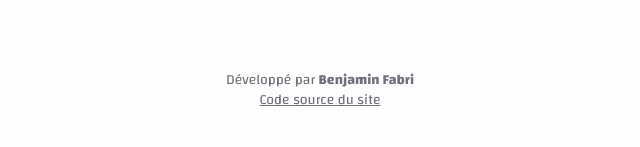
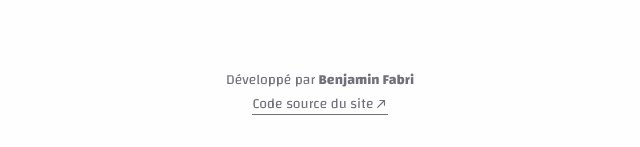
Before and after one commit to befabri/bfabri.me, an Astro site: page / in a window 1280 px wide. Shown: the part 2884-3031 px from the top of the page, 320-960 px from the left. Built offline with nearby package versions, Linux system fonts and the light colour scheme; Astro itself is replaced by a stand-in of ours.

Commit message:
Update Footer with Link component

```diff
--- a/src/components/layouts/Footer.astro
+++ b/src/components/layouts/Footer.astro
@@ -1,4 +1,5 @@
 ---
+import Link from "@components/ui/Link.astro";
 import { getLangFromUrl, useTranslations } from "@i18n/utils";
 
 const lang = getLangFromUrl(Astro.url);
@@ -6,14 +7,17 @@ const t = useTranslations(lang);
 ---
 
 <footer class="mb-12 mt-28 lg:mt-32">
-    <div class="text-center text-sm text-zinc-500 dark:text-zinc-200">
-        {t("Développé par")}
-        <span class="font-bold">Benjamin Fabri</span><br />
-        <a
-            class="underline hover:text-blue_dark dark:hover:text-blue_light"
-            href="https://github.com/befabri/bfabri.me"
-            target="_blank"
-            aria-label="Link to website source code">{t("Code source du site")}</a
-        >
+    <div class="text-center text-sm text-zinc-500 dark:text-zinc-200 flex flex-col gap-1 justify-center">
+        <span>
+            {t("Développé par")}
+            <span class="font-bold">Benjamin Fabri</span>
+        </span>
+        <span>
+            <Link
+                href="https://github.com/befabri/bfabri.me"
+                text={t("Code source du site")}
+                ariaLabel="Link to website source code"
+            />
+        </span>
     </div>
 </footer>
```
